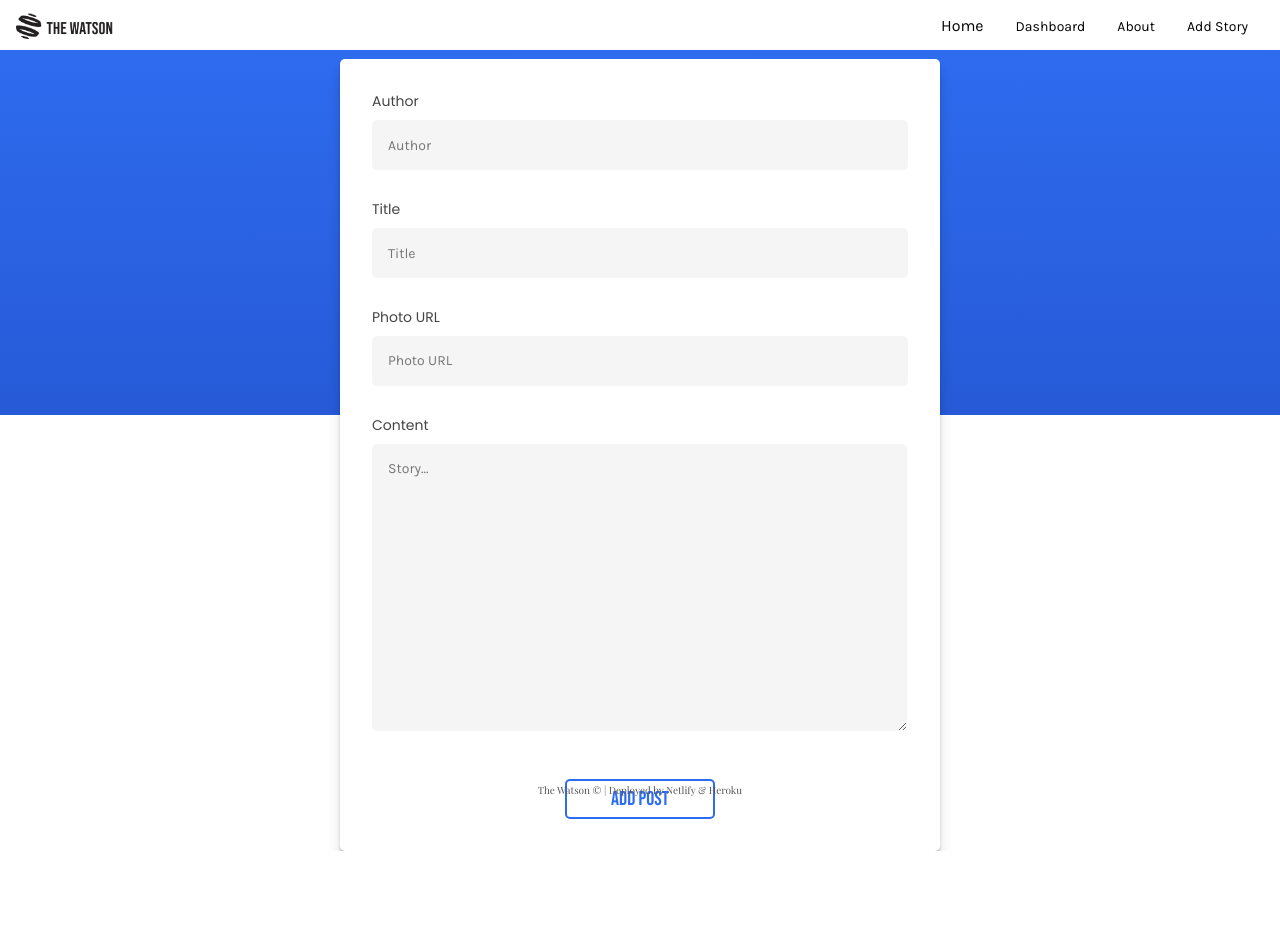
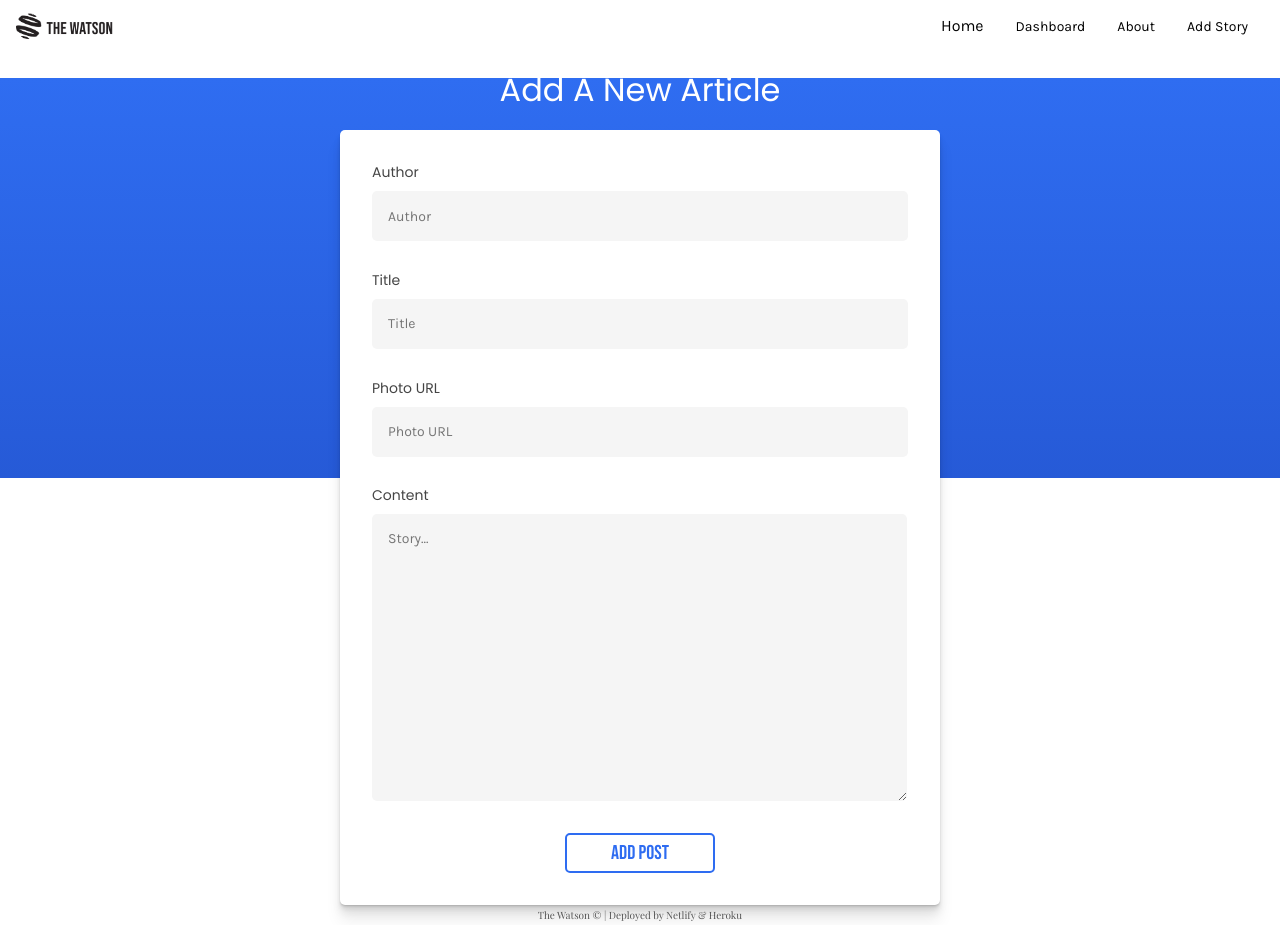
Before and after one commit to watson-project/watson-frontend, a React (Create React App) app: page /add-story in a window 1280 px wide. Before the commit the page ends 851 px from the top, so only its background shows below. Built offline with nearby package versions, Linux system fonts and the light colour scheme.

Commit message:
Add styling

```diff
--- a/src/components/AddStory/AddStory.module.css
+++ b/src/components/AddStory/AddStory.module.css
@@ -1,6 +1,6 @@
 /* Main Container */
 .addContainer {
-  height: calc(100vh - 70px);
+  height: 100%;
   display: flex;
   flex-direction: column;
   justify-content: center;
@@ -19,6 +19,7 @@
   position: absolute;
   margin-top: -50vh;
   z-index: -1;
+  margin-bottom: auto;
 }
 /* Text Box Container */
 .textContainer {
@@ -40,8 +41,10 @@
   font-family: 'Poppins', sans-serif;
   font-size: 32px;
   margin: 1rem 0;
-  font-weight: 500;
+  font-weight: 400;
   color: white;
+  animation: fade 1s ease forwards;
+  opacity: 0;
 }
 /* Form */
 .form {
@@ -77,14 +80,14 @@
   background-color: #f5f5f5;
   border: none;
   border-radius: 5px;
-  margin-bottom: 3rem;
+  margin-bottom: 2rem;
   overflow-y: scroll;
   padding: 1rem 1rem;
   font-size: 14px;
   text-align: left;
   width: 100%;
   max-width: 535px;
-  max-height: 400px;
+  max-height: 300px;
   font-family: 'Karla', sans-serif;
 }
 /* "Add Post" Button */
@@ -115,3 +118,14 @@
   font-family: 'Bebas Neue', cursive;
   color: white;
 }
+
+@keyframes fade {
+  0% {
+    opacity: 0;
+    transform: translateY(8px);
+  }
+  100% {
+    opacity: 100%;
+    transform: translateY(0px);
+  }
+}
--- a/src/components/StoryCard/StoryCard.module.css
+++ b/src/components/StoryCard/StoryCard.module.css
@@ -32,8 +32,11 @@
 }
 /* Author */
 .cardContainer h5 {
-  font-family: 'Bebas Neue', cursive;
-  font-weight: 300;
+  /* font-family: 'Bebas Neue', cursive; */
+  font-family: 'Karla', sans-serif;
+
+  /* font-weight: 300; */
+  font-weight: 700;
   font-size: 14px;
   color: #2050c3;
 }
```
